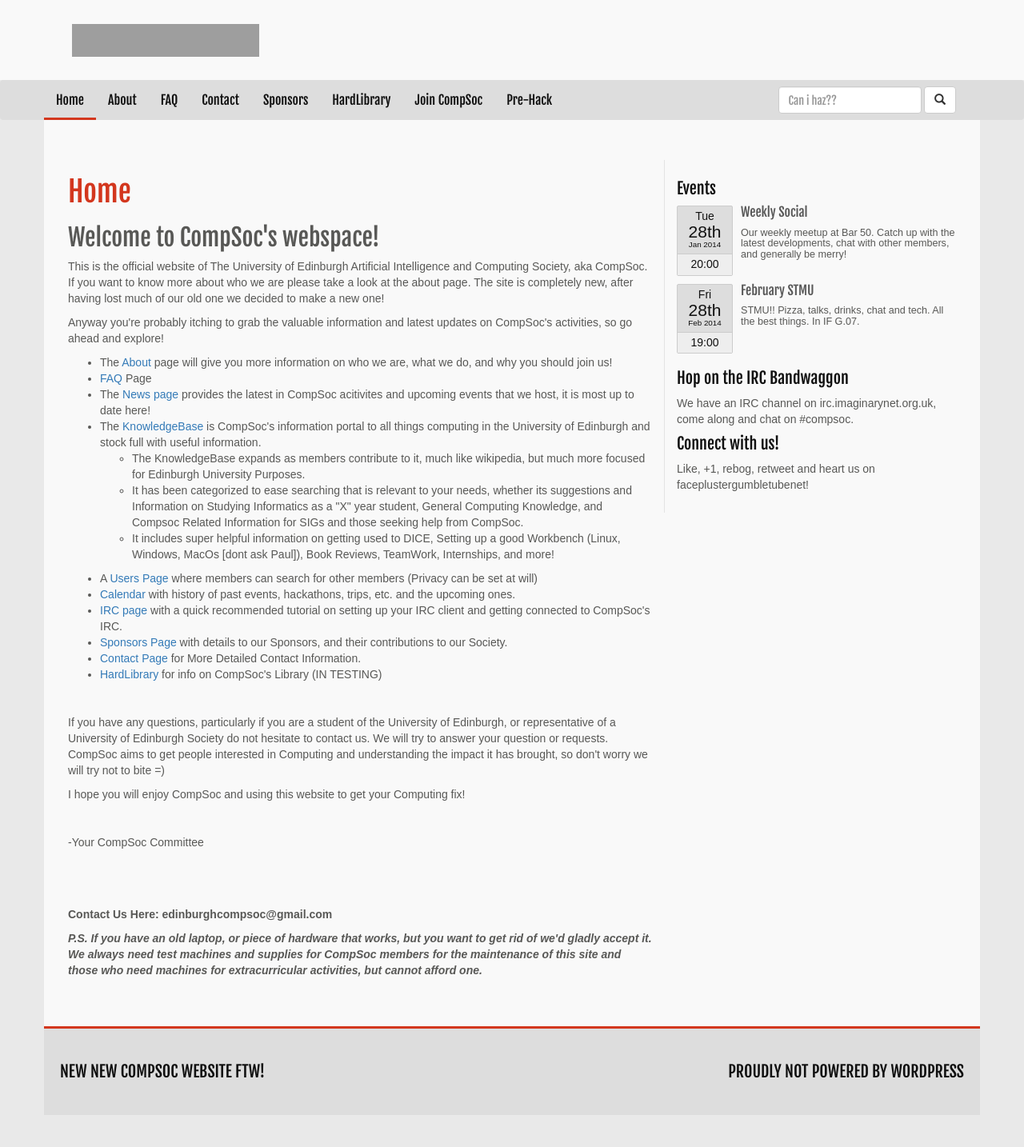
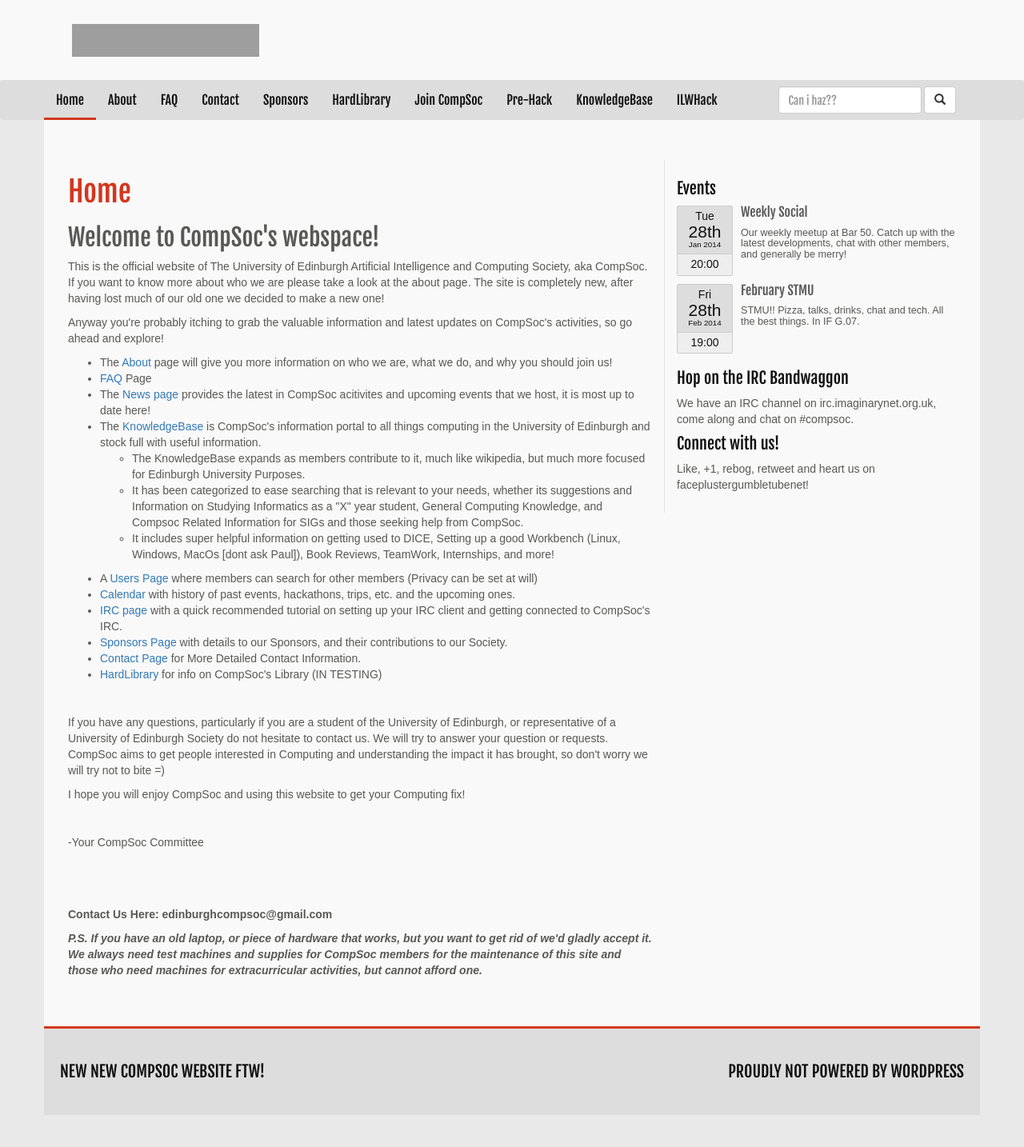
Before and after one commit to compsoc-edinburgh/website-django, a Django app: page /compsoc/page/home in a window 1280 px wide. Shown: the whole page at 80% size. Run offline with Django 3.2, Linux system fonts and the light colour scheme; data comes from the database, SQL or seed files in the repository; some libraries are stand-ins or nearby versions; some web fonts are replaced; grey boxes are pictures that could not be loaded.

Commit message:
[slight hack][temporary] Hardcoded in KB and ILWHack navbar entries

```diff
--- a/compsoc/templates/compsoc/base.html
+++ b/compsoc/templates/compsoc/base.html
@@ -65,6 +65,8 @@
                             <a href="{% url 'compsoc-page' navpage.name %}">{{ navpage.nav_name }}</a>
                         </li>
                     {% endfor %}
+                    <li><a href="http://plone.comp-soc.com/compsoc/knowledgebase">KnowledgeBase</a></li>
+                    <li><a href="/ilwhack">ILWHack</a></li>
 
                     </ul>
                     <!-- Navbar Search -->
```
